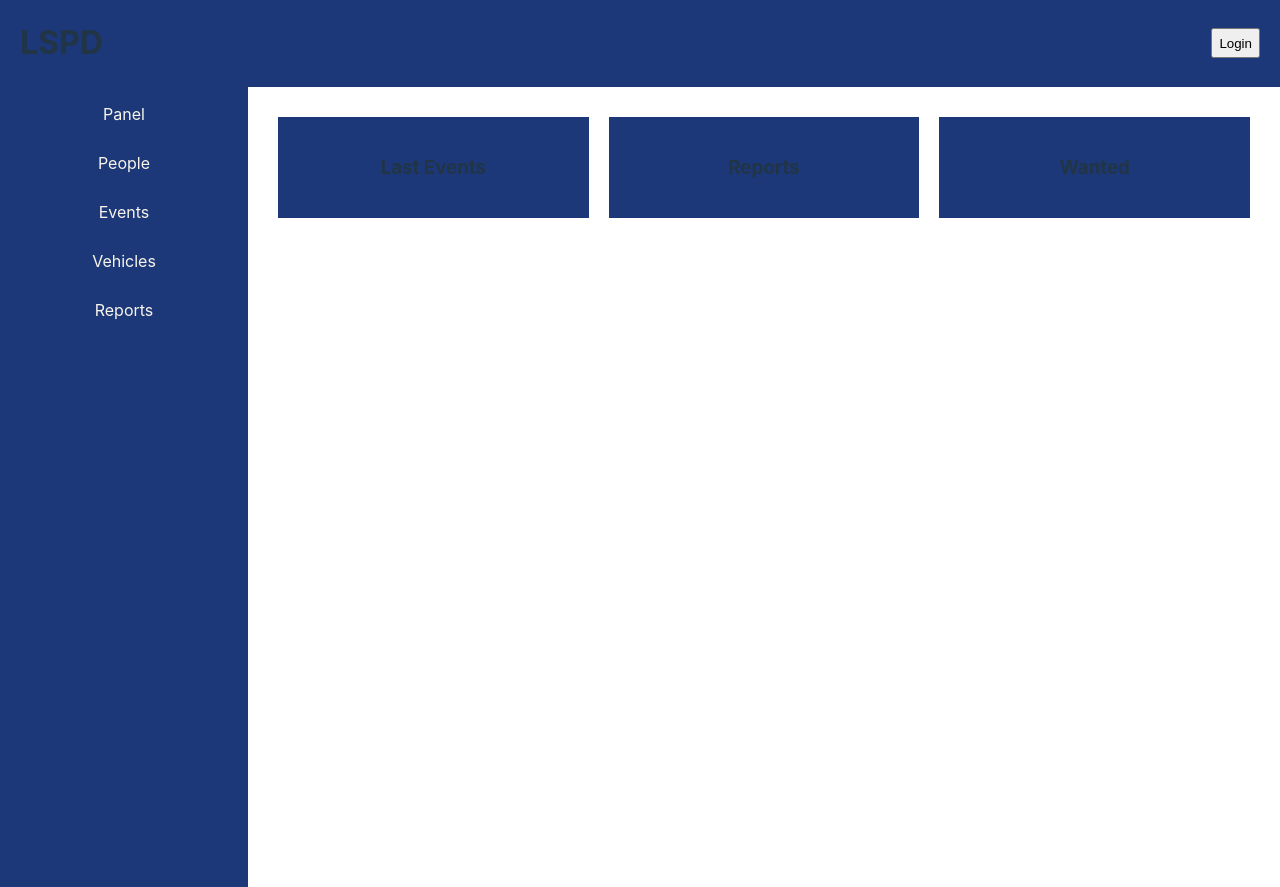
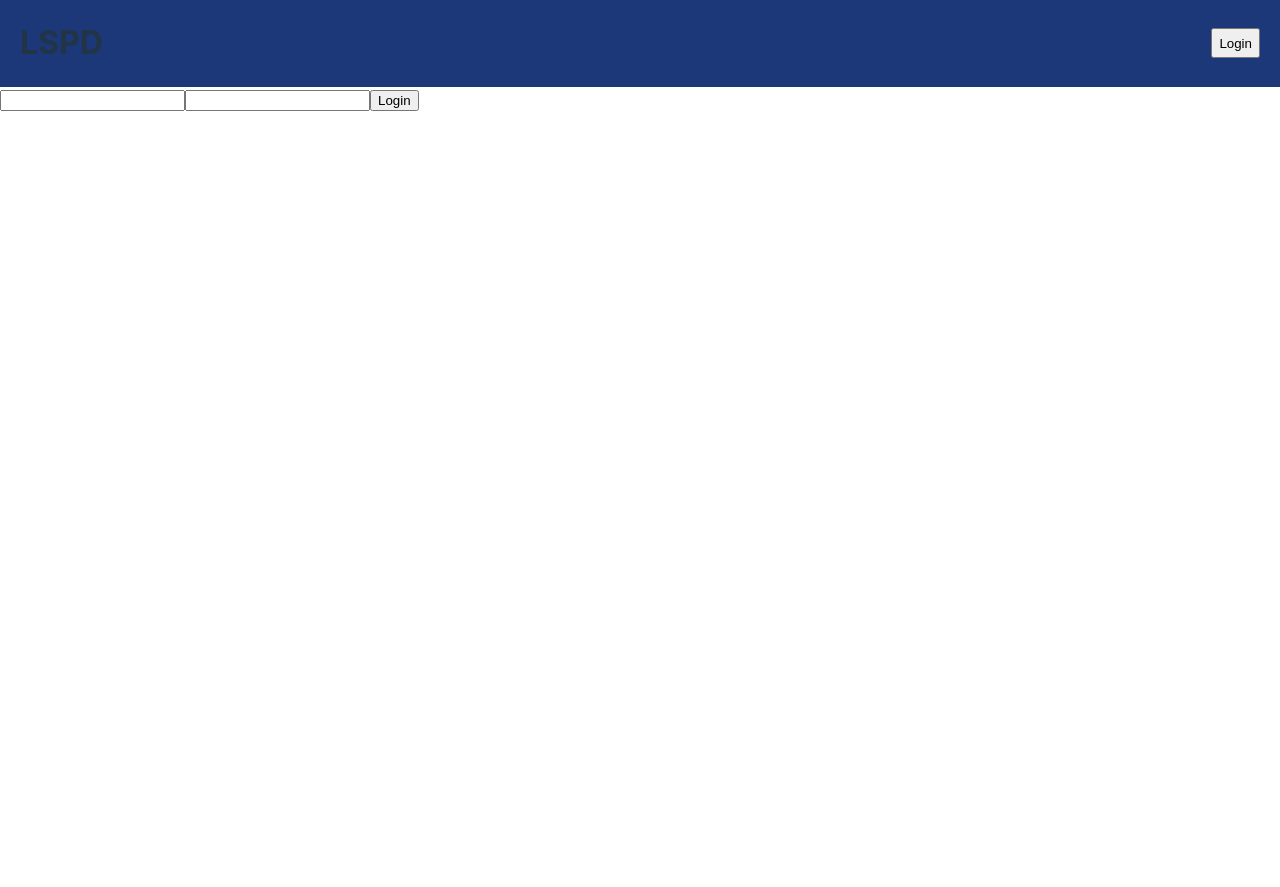
Before and after one commit to eurbaniak/lspd-mdt, a React (Vite) app: page / in a window 1280 px wide. After the commit the page ends 800 px from the top, so only its background shows below. Built offline with nearby package versions, Linux system fonts and the light colour scheme.

Commit message:
add firebase, add env, add posibility to login

```diff
--- a/package.json
+++ b/package.json
@@ -9,6 +9,7 @@
     "preview": "vite preview"
   },
   "dependencies": {
+    "firebase": "^9.9.4",
     "react": "^18.2.0",
     "react-dom": "^18.2.0",
     "react-hook-form": "^7.34.2",
--- a/src/App.jsx
+++ b/src/App.jsx
@@ -1,15 +1,21 @@
+import { useState } from "react";
 import { BrowserRouter, Routes, Route } from "react-router-dom";
 import "./App.css";
 import Header from "./components/Header/Header";
 import Menu from "./components/Menu/Menu";
 import Panel from "./components/Panel/Panel";
 import People from "./components/People/People";
+import Login from "./components/Login/Login";
+import { auth } from "./firebase";
 
 const App = () => {
+  const [user, setUser] = useState(false);
   return (
     <div className="App">
       <BrowserRouter>
         <Header />
+        {!user && <Login />}
+        {user && (
           <div className="main">
             <Menu />
             <div className="container">
@@ -19,6 +25,7 @@ const App = () => {
               </Routes>
             </div>
           </div>
+        )}
       </BrowserRouter>
     </div>
   );
--- /dev/null
+++ b/src/components/Login/Login.jsx
@@ -0,0 +1,55 @@
+import React, { useState } from "react";
+// import { useForm } from "react-hook-form";
+import { signInWithEmailAndPassword } from "firebase/auth";
+import { auth } from "../../firebase";
+
+const Login = () => {
+  //   const { register, handleSubmit } = useForm({
+  //     defaultValues: {
+  //       email: "",
+  //       password: "",
+  //     },
+  //   });
+  const [email, setEmail] = useState("");
+  const [password, setPassword] = useState("");
+
+  const handleLogin = (e) => {
+    console.log(email, password);
+    e.preventDefault();
+    signInWithEmailAndPassword(auth, email, password)
+      .then((userCredential) => {
+        const user = userCredential.user;
+        console.log(user);
+      })
+      .catch((error) => {
+        console.log(error);
+      });
+  };
+  //   const handleLogin = handleSubmit((email, password) => {
+  //     console.log(email, password);
+  //     signInWithEmailAndPassword(auth, email, password)
+  //       .then((userCredential) => {
+  //         const user = userCredential.user;
+  //         console.log(user);
+  //       })
+  //       .catch((error) => {
+  //         console.log(error);
+  //       });
+  //   });
+  return (
+    <div className="people">
+      <form onSubmit={handleLogin}>
+        <input type="email" onChange={(e) => setEmail(e.target.value)} />
+        <input type="password" onChange={(e) => setPassword(e.target.value)} />
+        <button type="submit">Login</button>
+      </form>
+      {/* <form onSubmit={handleLogin}>
+        <input {...register("email")} />
+        <input {...register("password")} type="password" />
+        <button type="submit">login</button>
+      </form> */}
+    </div>
+  );
+};
+
+export default Login;
--- /dev/null
+++ b/src/firebase.js
@@ -0,0 +1,14 @@
+import { initializeApp } from "firebase/app";
+import { getAuth } from "firebase/auth";
+
+const firebaseConfig = {
+  apiKey: import.meta.env.VITE_FIREBASE_KEY,
+  authDomain: "lspd-panel-5ecc6.firebaseapp.com",
+  projectId: "lspd-panel-5ecc6",
+  storageBucket: "lspd-panel-5ecc6.appspot.com",
+  messagingSenderId: "412007473879",
+  appId: "1:412007473879:web:72709d45d8ef8d8c3a4692",
+};
+
+export const app = initializeApp(firebaseConfig);
+export const auth = getAuth();
```
Also changed, not shown: 2 other files (tests, documents, lock files or other folders). Lines whose indentation alone changed are shown as unchanged.
